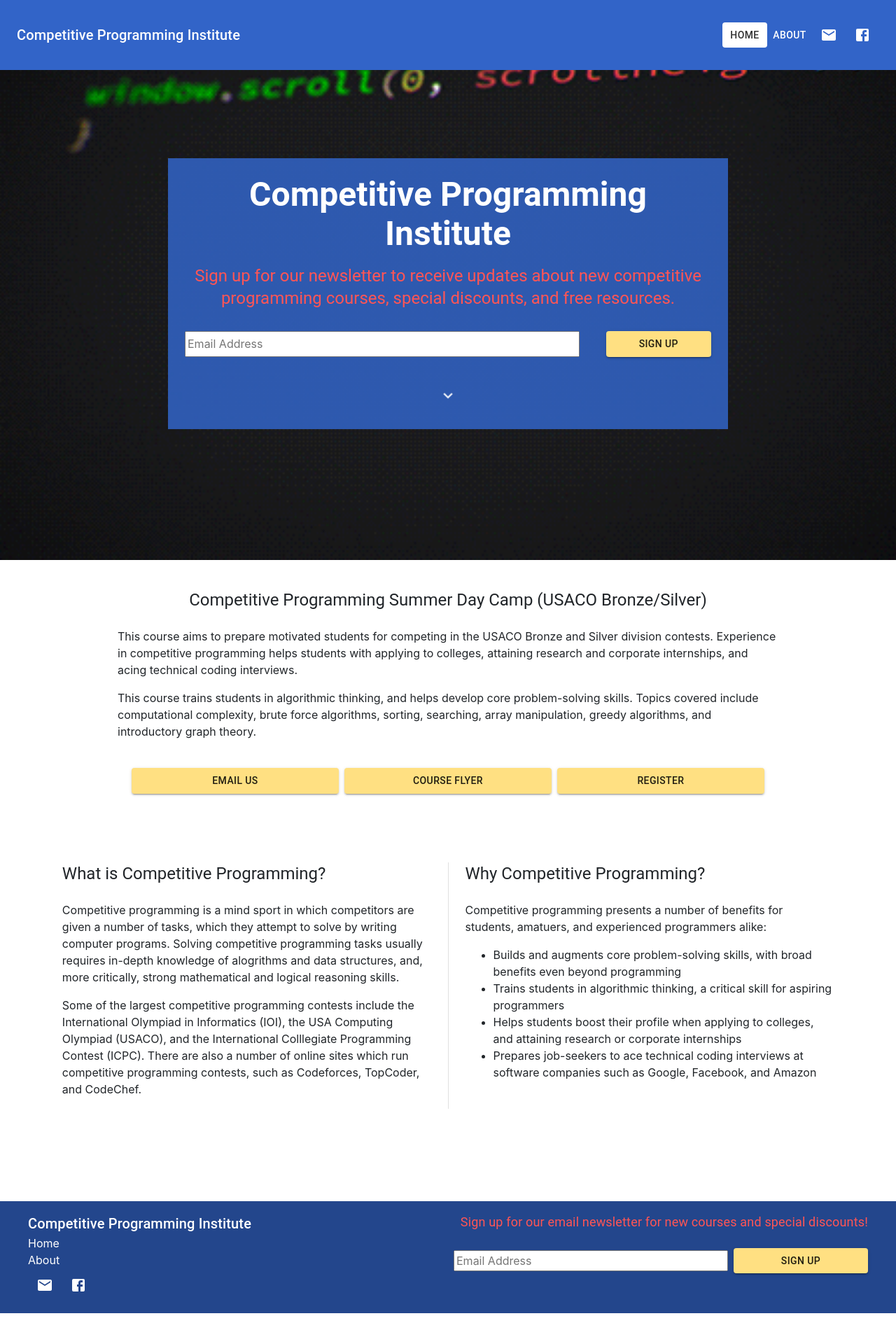
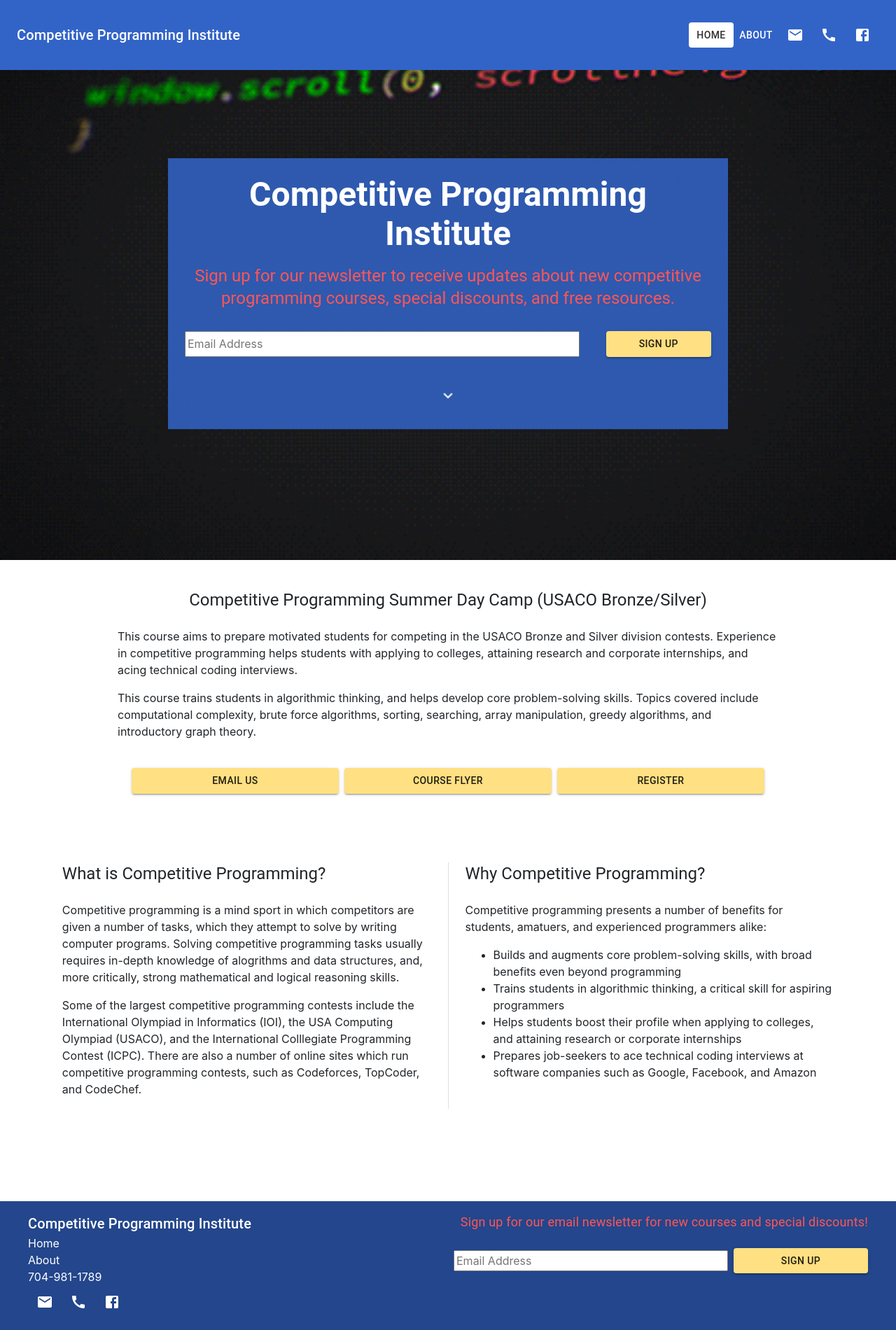
Before and after one commit to vedadehhc/competitive-programming, a React (Create React App) app: page /#/ in a window 1280 px wide. Shown: the whole page at 70% size. Before the commit the page ends 1876 px from the top, so only its background shows below. Built offline with nearby package versions, Linux system fonts and the light colour scheme; no server answers.

Commit message:
added call button

```diff
--- a/src/components/BottomBar.jsx
+++ b/src/components/BottomBar.jsx
@@ -16,6 +16,7 @@ import {mobileThreshold} from './../App';
 import HomeIcon from '@material-ui/icons/Home';
 import InfoIcon from '@material-ui/icons/Info';
 import LinearScaleIcon from '@material-ui/icons/LinearScale';
+import CallIcon from '@material-ui/icons/Call';
 import EmailIcon from '@material-ui/icons/Email';
 import FacebookIcon from '@material-ui/icons/Facebook';
 import { saveEmailAddress } from './backend/saveEmails';
@@ -62,6 +63,7 @@ const navLinks = [
 
 const extraLinks = [
   [<EmailIcon/>, 'mailto:devmchheda@gmail.com'],
+  [<CallIcon/>, 'tel:704-981-1789'],
   [<FacebookIcon/>, 'https://www.facebook.com/competitive.programming.dev']
 ];
 
@@ -145,6 +147,10 @@ export default function BottomBar(props) {
           </div>
         ))}
 
+        <div style={{width: '100%'}}>
+          <a href="tel:704-981-1789" className={classes.link}>704-981-1789</a>
+        </div>
+
         <div style={{marginTop: 'auto'}}>
           {extraLinks.map((text,index) => (
             <IconButton
--- a/src/components/Navigation.jsx
+++ b/src/components/Navigation.jsx
@@ -9,6 +9,7 @@ import IconButton from '@material-ui/core/IconButton';
 import HomeIcon from '@material-ui/icons/Home';
 import InfoIcon from '@material-ui/icons/Info';
 import LinearScaleIcon from '@material-ui/icons/LinearScale';
+import CallIcon from '@material-ui/icons/Call';
 import EmailIcon from '@material-ui/icons/Email';
 import FacebookIcon from '@material-ui/icons/Facebook';
 
@@ -73,6 +74,7 @@ const navLinks = [
 
 const extraLinks = [
   [<EmailIcon/>, 'mailto:devmchheda@gmail.com'],
+  [<CallIcon/>, 'tel:704-981-1789'],
   [<FacebookIcon/>, 'https://www.facebook.com/competitive.programming.dev']
 ];
 
```
